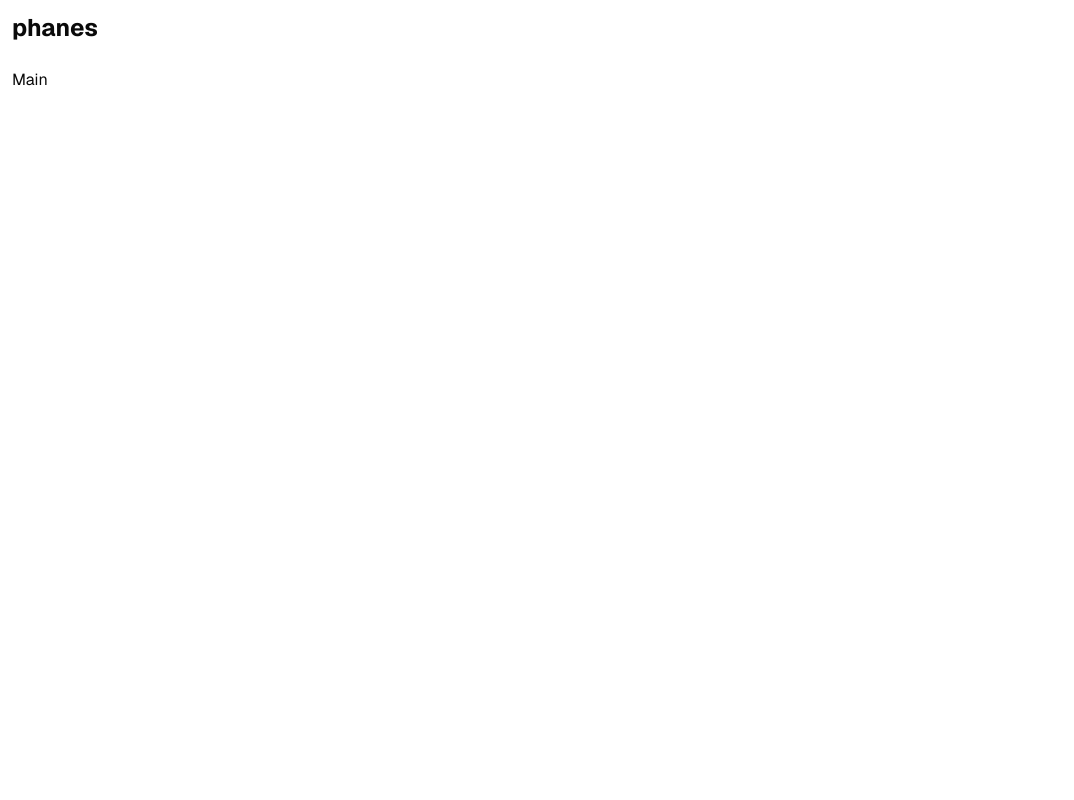
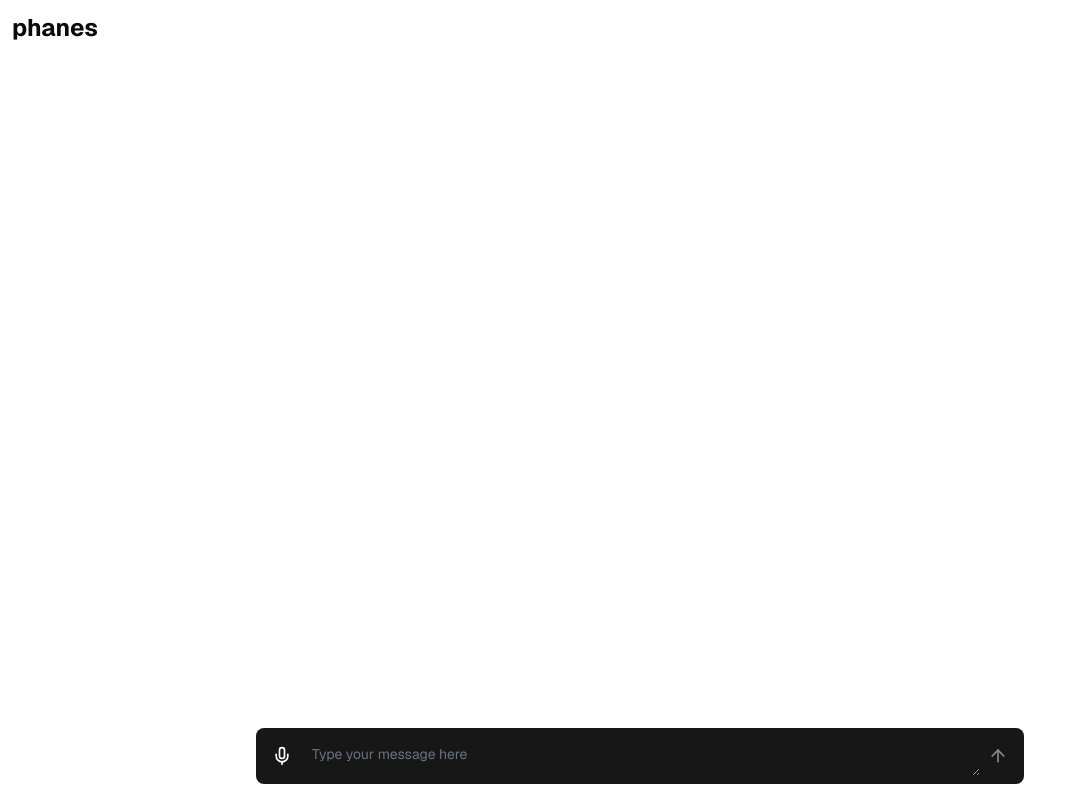
Before and after one commit to achyutbenz19/phanes, a Next.js app in the folder frontend/: page / in a window 1280 px wide. Shown: the whole page, without its empty margins (0-1074 px from the left). Built offline with nearby package versions, Linux system fonts and the light colour scheme.

Commit message:
chat submit

```diff
--- a/frontend/app/page.tsx
+++ b/frontend/app/page.tsx
@@ -1,7 +1,12 @@
+import ChatSubmit from "@/components/chat-submit";
 import React from "react";
 
 const Main = () => {
-  return <div className="m-3">Main</div>;
+  return (
+    <div>
+      <ChatSubmit />
+    </div>
+  );
 };
 
 export default Main;
--- /dev/null
+++ b/frontend/components/chat-submit.tsx
@@ -0,0 +1,39 @@
+"use client";
+import { FormEvent, useState } from "react";
+import { Textarea } from "./ui/textarea";
+import { Button } from "./ui/button";
+import { ArrowUp, Mic } from "lucide-react";
+
+const ChatInput = () => {
+  const [message, setMessage] = useState("");
+
+  const handleFormSubmit = (event: FormEvent) => {
+    event.preventDefault();
+    console.log(message);
+    setMessage("");
+  };
+
+  return (
+    <div className="fixed inset-x-0 bottom-0 p-4">
+      <form
+        className="flex items-center w-full max-w-3xl mx-auto rounded-lg bg-neutral-900 p-2"
+        onSubmit={handleFormSubmit}
+      >
+        <div className="px-2 cursor-pointer">
+          <Mic className="text-white h-5 w-5" />
+        </div>
+        <Textarea
+          value={message}
+          onChange={(e) => setMessage(e.target.value)}
+          className="flex-1 bg-transparent text-white placeholder-gray-500"
+          placeholder="Type your message here"
+        />
+        <Button disabled={!message} className="px-2">
+          <ArrowUp className="text-white h-5 w-5" />
+        </Button>
+      </form>
+    </div>
+  );
+};
+
+export default ChatInput;
--- /dev/null
+++ b/frontend/components/ui/button.tsx
@@ -0,0 +1,56 @@
+import * as React from "react";
+import { Slot } from "@radix-ui/react-slot";
+import { cva, type VariantProps } from "class-variance-authority";
+
+import { cn } from "@/lib/utils";
+
+const buttonVariants = cva(
+  "inline-flex items-center justify-center whitespace-nowrap rounded-md text-sm font-medium ring-offset-background transition-colors focus-visible:outline-none focus-visible:ring-2 focus-visible:ring-ring focus-visible:ring-offset-2 disabled:cursor-not-allowed disabled:opacity-50",
+  {
+    variants: {
+      variant: {
+        default: "bg-primary text-primary-foreground hover:bg-primary/90",
+        destructive:
+          "bg-destructive text-destructive-foreground hover:bg-destructive/90",
+        outline:
+          "border border-input bg-background hover:bg-accent hover:text-accent-foreground",
+        secondary:
+          "bg-secondary text-secondary-foreground hover:bg-secondary/80",
+        ghost: "hover:bg-accent hover:text-accent-foreground",
+        link: "text-primary underline-offset-4 hover:underline",
+      },
+      size: {
+        default: "h-10 px-4 py-2",
+        sm: "h-9 rounded-md px-3",
+        lg: "h-11 rounded-md px-8",
+        icon: "h-10 w-10",
+      },
+    },
+    defaultVariants: {
+      variant: "default",
+      size: "default",
+    },
+  },
+);
+
+export interface ButtonProps
+  extends React.ButtonHTMLAttributes<HTMLButtonElement>,
+    VariantProps<typeof buttonVariants> {
+  asChild?: boolean;
+}
+
+const Button = React.forwardRef<HTMLButtonElement, ButtonProps>(
+  ({ className, variant, size, asChild = false, ...props }, ref) => {
+    const Comp = asChild ? Slot : "button";
+    return (
+      <Comp
+        className={cn(buttonVariants({ variant, size, className }))}
+        ref={ref}
+        {...props}
+      />
+    );
+  },
+);
+Button.displayName = "Button";
+
+export { Button, buttonVariants };
--- /dev/null
+++ b/frontend/components/ui/textarea.tsx
@@ -0,0 +1,24 @@
+import * as React from "react";
+
+import { cn } from "@/lib/utils";
+
+export interface TextareaProps
+  extends React.TextareaHTMLAttributes<HTMLTextAreaElement> {}
+
+const Textarea = React.forwardRef<HTMLTextAreaElement, TextareaProps>(
+  ({ className, ...props }, ref) => {
+    return (
+      <textarea
+        className={cn(
+          "flex max-h-[80px] min-h-[40px] h-[40px] outline-none w-full rounded-md border-none border-input bg-background px-3 py-2 text-sm disabled:cursor-not-allowed disabled:opacity-50",
+          className,
+        )}
+        ref={ref}
+        {...props}
+      />
+    );
+  },
+);
+Textarea.displayName = "Textarea";
+
+export { Textarea };
--- a/frontend/package.json
+++ b/frontend/package.json
@@ -9,6 +9,7 @@
     "lint": "next lint"
   },
   "dependencies": {
+    "@radix-ui/react-slot": "^1.0.2",
     "axios": "^1.6.8",
     "class-variance-authority": "^0.7.0",
     "clsx": "^2.1.0",
```
Also changed, not shown: frontend/app/globals.css (line endings or trailing spaces), 1 other file (tests, documents, lock files or other folders).
